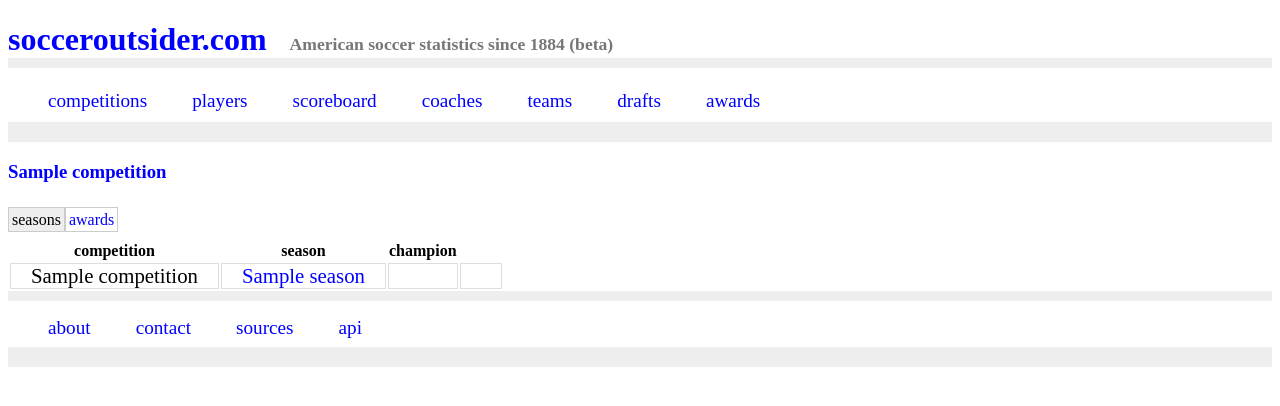
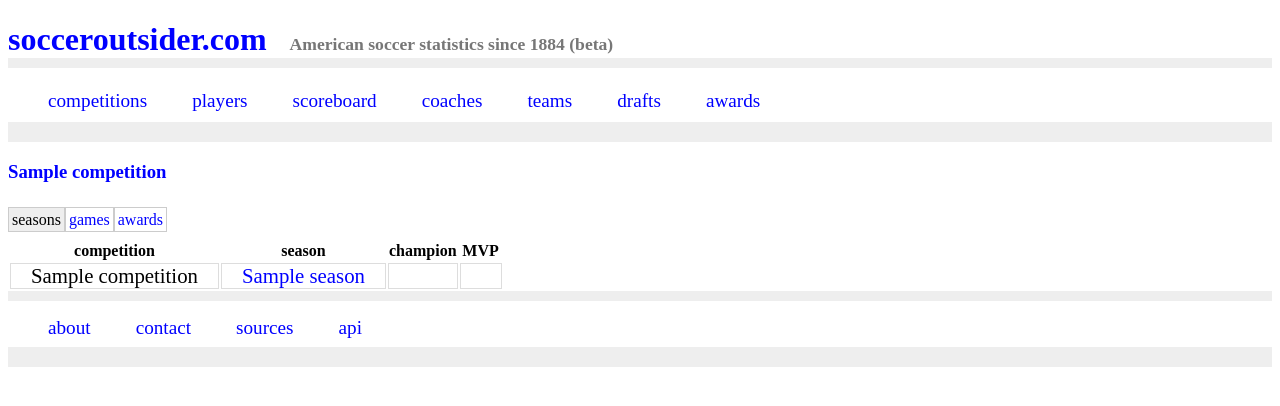
Before and after one commit to SoccerStatsUS/s2, a Django app: a page that uses templates/competitions/competition_detail.html in a window 1280 px wide. Shown: the top 406 px of the page. Run offline with Django 3.2, Linux system fonts and the light colour scheme; data comes from the database, SQL or seed files in the repository; tables that the repository leaves empty hold one stand-in row (values such as "Sample post"); parts of the project's set-up code (start-up, migrations or seed data) failed here and were passed over; some libraries are stand-ins or nearby versions.

Commit message:
Add games to competition detail view.

```diff
--- a/templates/competitions/competition_detail.html
+++ b/templates/competitions/competition_detail.html
@@ -8,6 +8,7 @@
 
 
 <h3><a href="{% url competition_detail competition.slug %}">{{ competition }}</a></h3>
+
 
 
 <ul id="tabs"></ul>
@@ -28,18 +29,33 @@
     <th>competition</th>
     <th>season</th>
     <th>champion</th>
+    <th>MVP</th>
   </tr>
+
 
   {% for season in competition.season_set.all %}
   <tr>
     <td>{{ competition }}</td>
     <td><a href="{% url season_detail competition.slug season.slug %}">{{ season.name }}</a></td>
     <td><a href="{{ season.champion.recipient.get_absolute_url }}">{{ season.champion.recipient }}</a></td>
-    <td>{{ season.mvp.recipient.name }}</td>
-    </tr>
+    {% with season.mvp.recipient as mvp %}
+    {% if mvp %}
+    <td><a href="{% url person_detail mvp.slug %}">{{ mvp }}</a></td>
+    {% else %}
+    <td></td>
+
+    {% endif %}
+    {% endwith %}
+  </tr>
   {% endfor %}
 
 </table>
+</div>
+{% endif %}
+
+{% if competition.game_set.exists %}
+<div tab="games">
+{% include "templatetags/games.html" with games=competition.game_set.all %}
 </div>
 {% endif %}
 
```
